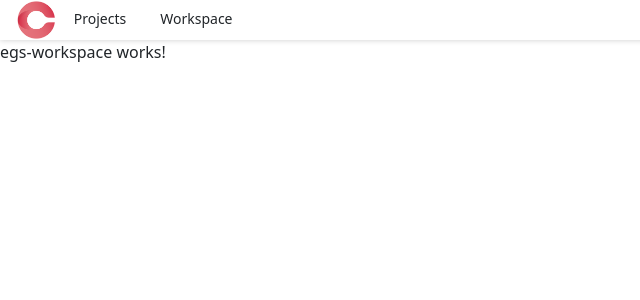
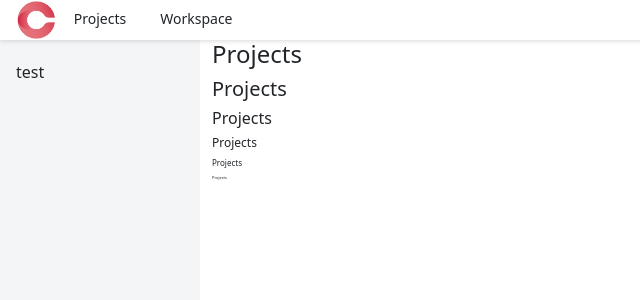
Before and after one commit to Ddollz/egs_QATest-App, an Angular app: page /workspace in a window 1280 px wide. Shown: the top 300 px of the page, without its empty margins (0-640 px from the left). Built offline with nearby package versions, Linux system fonts and the light colour scheme; no server answers.

Commit message:
Temp Component

```diff
--- a/src/app/app.component.html
+++ b/src/app/app.component.html
@@ -1,7 +1,7 @@
 <div class="layout">
   <app-header *ngIf="showHead"></app-header>
   <div class = "Content">
-  <!-- <app-side-bar *ngIf="showHead"></app-side-bar> -->
+  <app-side-bar *ngIf="showSide"></app-side-bar>
 
   <router-outlet></router-outlet>
 
--- a/src/app/app.component.ts
+++ b/src/app/app.component.ts
@@ -13,15 +13,19 @@ export class AppComponent implements OnInit {
   accountlist$!: Observable<any[]>;
 
   showHead: boolean = false;
+  showSide: boolean = false;
 
   constructor(private api: ApiService, private router: Router) {
     // on route change to '/login', set the variable showHead to false
     router.events.forEach((event) => {
       if (event instanceof NavigationStart) {
-        if (event['url'] == '/login' || event['url'] == '/register' ) {
+        if (event['url'] == '/login' || event['url'] == '/register') {
           this.showHead = false;
-        } else {
-          // console.log("NU")
+          this.showSide = false;
+        }else if (event['url'] == '/workspace' ){
+          this.showSide = true;
+          this.showHead = true;
+        }else {
           this.showHead = true;
         }
       }
--- a/src/app/egs-workspace/egs-workspace.component.html
+++ b/src/app/egs-workspace/egs-workspace.component.html
@@ -1 +1,12 @@
-<p>egs-workspace works!</p>
+<div class="container-fluid">
+  <div class="row">
+    <div class="col">
+      <h1>Projects</h1>
+      <h2>Projects</h2>
+      <h3>Projects</h3>
+      <h4>Projects</h4>
+      <h5>Projects</h5>
+      <h6>Projects</h6>
+    </div>
+  </div>
+</div>
```
